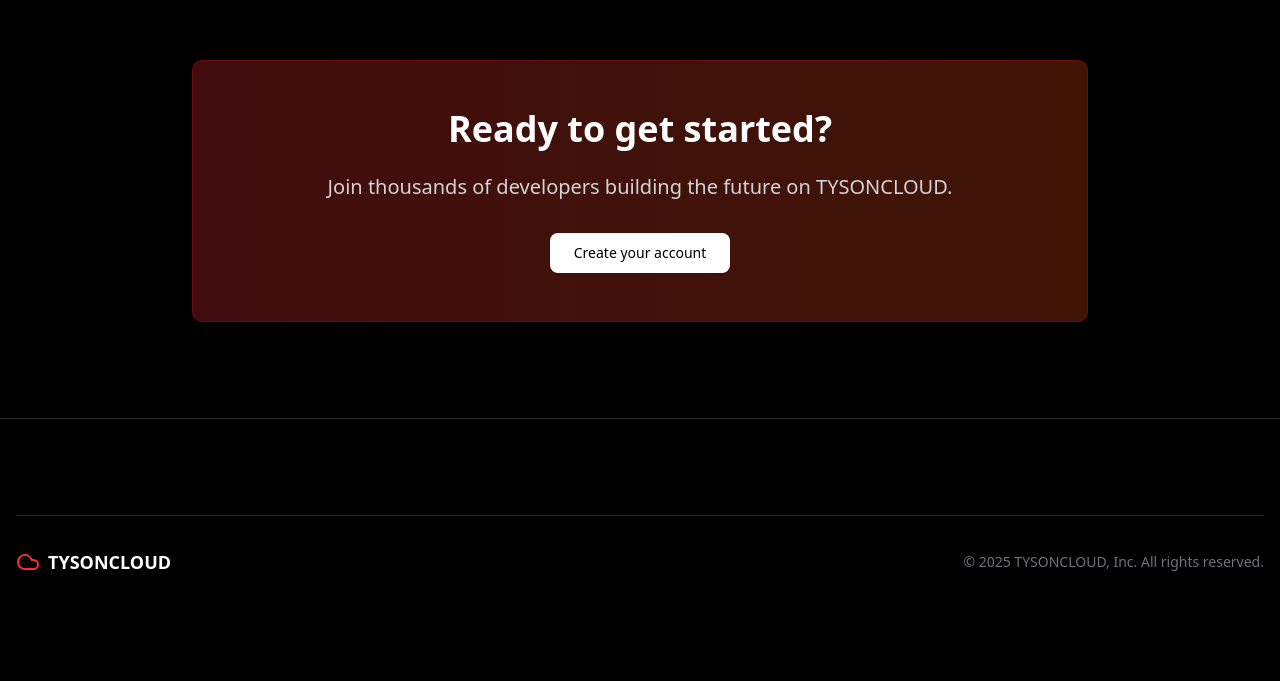
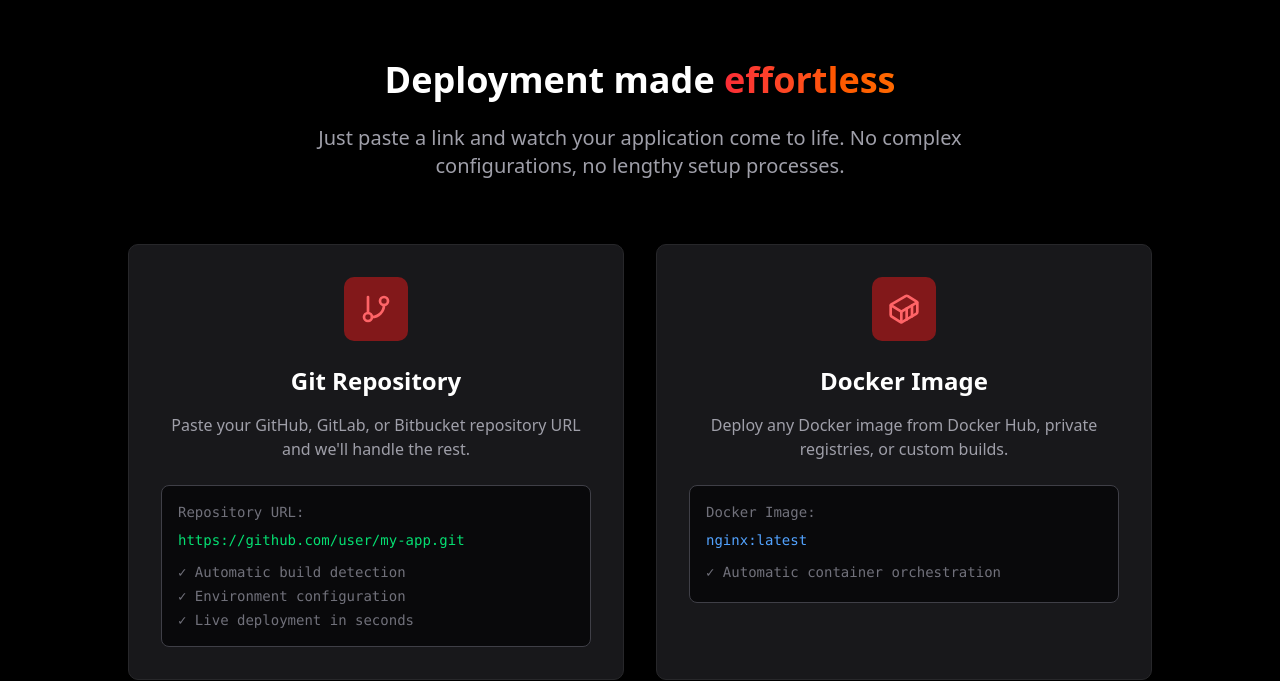
Before and after one commit to timmyjinks/TYSONCLOUD, a SvelteKit app: page / in a window 1280 px wide. Shown: the part 656-1337 px from the top of the page. Before the commit the page ends 1280 px from the top, so only its background shows below. Built offline with nearby package versions, Linux system fonts and the light colour scheme; no server answers.

Commit message:
Update dashboard

```diff
--- a/src/lib/components/DeploymentModals.svelte
+++ b/src/lib/components/DeploymentModals.svelte
@@ -170,18 +170,27 @@
 <!-- Delete Deployment Modal -->
 {#if deleteModalOpen && selectedDeployment}
 	<div class="fixed inset-0 z-50 flex items-center justify-center bg-black/50 p-4">
-		<div class="border-zinc-801 w-full max-w-md rounded-lg border bg-zinc-900 text-white">
+		<div class="w-full max-w-md rounded-lg border border-zinc-800 bg-zinc-900 text-white">
 			<div class="p-6">
 				<div class="mb-5 flex items-center justify-between">
 					<form action="?/delete" method="POST">
 						<p class="text-lg font-semibold">Are you sure?</p>
 						<input type="hidden" name="id" value={selectedDeployment.id} />
-						<button onclick={close} class="text-zinc-401 hover:text-white">Cancel</button>
+						<div class="flex gap-2 pt-4">
+							<button
+								type="button"
+								onclick={close}
+								class="rounded-md border border-zinc-700 bg-transparent px-4 py-2 text-zinc-400 hover:bg-zinc-800 hover:text-white"
+							>
+								Cancel
+							</button>
 							<button
 								type="submit"
 								class="rounded-md bg-red-600 px-4 py-2 text-white hover:bg-red-700"
-							>Delete Deployment</button
 							>
+								Delete Deployment
+							</button>
+						</div>
 					</form>
 				</div>
 			</div>
@@ -221,41 +230,38 @@
 					</div>
 					<p>{updateFormData.name}</p>
 
+					<div class="flex flex-col space-y-2">
+						<label class="block text-sm font-medium" for="envs"> Environment Variables </label>
 						<div class="space-y-2">
-						<label class="block text-sm font-medium" for="update-envs">
-							Environment Variables
-						</label>
-						<div class="space-y-2">
-							{#each updateFormData.envs as env, index}
+							{#each createFormData.envs as env, index}
 								<div class="flex gap-2">
 									<input
-										id={`update-env-key-${index}`}
+										id={`env-key-${index}`}
 										bind:value={env.key}
 										placeholder="KEY"
-										class="flex-1 rounded-md border border-zinc-700 bg-zinc-800 px-3 py-2 text-sm text-white placeholder:text-zinc-500"
+										class="w-full rounded-md border border-zinc-700 bg-zinc-800 px-2 py-2 text-sm text-white placeholder:text-zinc-500"
 									/>
 									<input
-										id={`update-env-value-${index}`}
+										id={`env-value-${index}`}
 										bind:value={env.value}
-										placeholder="value"
-										class="flex-1 rounded-md border border-zinc-700 bg-zinc-800 px-3 py-2 text-sm text-white placeholder:text-zinc-500"
+										placeholder="VALUE"
+										class="w-full rounded-md border border-zinc-700 bg-zinc-800 px-2 py-2 text-sm text-white placeholder:text-zinc-500"
 									/>
-									{#if updateFormData.envs.length > 1}
 									<button
 										type="button"
 										onclick={() =>
-												(updateFormData.envs = updateFormData.envs.filter((_, i) => i !== index))}
+											(createFormData.envs = createFormData.envs.filter((_, i) => i !== index))}
 										class="px-2 text-red-400 hover:text-red-300"
 									>
 										<X class="h-4 w-4" />
 									</button>
-									{/if}
 								</div>
+								<input type="hidden" name="env" value={JSON.stringify(createFormData.envs)} />
 							{/each}
 							<button
 								type="button"
 								onclick={() =>
-									(updateFormData.envs = [...updateFormData.envs, { key: '', value: '' }])}
+									(createFormData.envs = [...createFormData.envs, { key: '', value: '' }])}
 								class="flex items-center gap-1 text-sm text-red-400 hover:text-red-300"
 							>
 								<Plus class="h-3 w-3" />
--- a/src/routes/+page.svelte
+++ b/src/routes/+page.svelte
@@ -1,5 +1,5 @@
 <script lang="ts">
-	import { ArrowRight, Cloud, Database, Lock, Terminal, Zap } from '@lucide/svelte';
+	import { ArrowRight, Cloud, Upload, GitBranch, Container, Zap } from '@lucide/svelte';
 	import Button from '$lib/components/ui/button/button.svelte';
 </script>
 
@@ -34,37 +34,72 @@
 				for developers who demand more.
 			</p>
 			<div class="flex flex-col justify-center gap-4 sm:flex-row">
-				<a href="/signup"
-					><Button size="lg" class="bg-red-600 text-white hover:bg-red-700">Start for free</Button
-					></a
-				>
 				<Button
 					size="lg"
 					variant="outline"
 					class="border-zinc-700 bg-transparent text-white hover:bg-zinc-900"
 				>
-					View documentation <ArrowRight class="ml-2 h-4 w-4" />
+					View documentation (Coming soon...) <ArrowRight class="ml-2 h-4 w-4" />
 				</Button>
 			</div>
 		</div>
 	</section>
+	<section class="container mx-auto px-4 py-24">
+		<div class="mx-auto mb-16 max-w-4xl text-center">
+			<h2 class="mb-6 text-3xl font-bold md:text-4xl">
+				Deployment made{' '}
+				<span class="bg-gradient-to-r from-red-500 to-orange-500 bg-clip-text text-transparent">
+					effortless
+				</span>
+			</h2>
+			<p class="mx-auto max-w-2xl text-xl text-zinc-400">
+				Just paste a link and watch your application come to life. No complex configurations, no
+				lengthy setup processes.
+			</p>
+		</div>
 
-	<section class="container mx-auto px-4 py-24">
-		<div
-			class="mx-auto max-w-4xl rounded-lg border border-red-800/50 bg-gradient-to-r from-red-900/50 to-orange-900/50 p-8 text-center md:p-12"
-		>
-			<h2 class="mb-6 text-3xl font-bold md:text-4xl">Ready to get started?</h2>
-			<p class="mx-auto mb-8 max-w-2xl text-xl text-zinc-300">
-				Join thousands of developers building the future on TYSONCLOUD.
-			</p>
-			<a href="/signup"
-				><Button size="lg" class="bg-white text-black hover:bg-zinc-200">Create your account</Button
-				></a
+		<div class="mx-auto grid max-w-5xl gap-8 md:grid-cols-2">
+			<!-- Git Repository Deployment -->
+			<div
+				class="rounded-lg border border-zinc-800 bg-zinc-900 p-8 transition-colors hover:border-red-500/50"
 			>
+				<div class="mx-auto mb-6 flex h-16 w-16 items-center justify-center rounded-lg bg-red-900">
+					<GitBranch class="h-8 w-8 text-red-400" />
+				</div>
+				<h3 class="mb-4 text-center text-2xl font-bold">Git Repository</h3>
+				<p class="mb-6 text-center text-zinc-400">
+					Paste your GitHub, GitLab, or Bitbucket repository URL and we'll handle the rest.
+				</p>
+				<div class="rounded-md border border-zinc-700 bg-zinc-950 p-4 font-mono text-sm">
+					<div class="mb-2 text-zinc-500">Repository URL:</div>
+					<div class="text-green-400">https://github.com/user/my-app.git</div>
+					<div class="mt-3 mb-1 text-zinc-500">✓ Automatic build detection</div>
+					<div class="mb-1 text-zinc-500">✓ Environment configuration</div>
+					<div class="text-zinc-500">✓ Live deployment in seconds</div>
+				</div>
+			</div>
+
+			<!-- Docker Image Deployment -->
+			<div
+				class="rounded-lg border border-zinc-800 bg-zinc-900 p-8 transition-colors hover:border-red-500/50"
+			>
+				<div class="mx-auto mb-6 flex h-16 w-16 items-center justify-center rounded-lg bg-red-900">
+					<Container class="h-8 w-8 text-red-400" />
+				</div>
+				<h3 class="mb-4 text-center text-2xl font-bold">Docker Image</h3>
+				<p class="mb-6 text-center text-zinc-400">
+					Deploy any Docker image from Docker Hub, private registries, or custom builds.
+				</p>
+				<div class="rounded-md border border-zinc-700 bg-zinc-950 p-4 font-mono text-sm">
+					<div class="mb-2 text-zinc-500">Docker Image:</div>
+					<div class="text-blue-400">nginx:latest</div>
+					<div class="mt-3 mb-1 text-zinc-500">✓ Automatic container orchestration</div>
+				</div>
+			</div>
 		</div>
 	</section>
 
-	<footer class="container mx-auto border-t border-zinc-800 px-4 py-12">
+	<footer class="container mx-auto border-zinc-800 px-4 py-12">
 		<div
 			class="mt-12 flex flex-col items-center justify-between border-t border-zinc-800 pt-8 md:flex-row"
 		>
--- a/src/routes/dashboard/+page.server.ts
+++ b/src/routes/dashboard/+page.server.ts
@@ -30,7 +30,7 @@ export const actions = {
 
 		let env = {};
 		for (let i = 0; i < env_array.length; i++) {
-			env[env_array[i].key] = env_array[i].val;
+			env[env_array[i].key] = env_array[i].value;
 		}
 
 		const options = { timeout: 8000 };
--- a/src/routes/dashboard/+page.svelte
+++ b/src/routes/dashboard/+page.svelte
@@ -81,7 +81,11 @@
 							<div>
 								<h3 class="text-lg font-semibold">{deployment.name}</h3>
 								<div class="mt-1 flex items-center">
-									<span class="mr-2 inline-block h-2 w-2 rounded-full bg-green-500"></span>
+									{#if deployment.status == 'running'}
+										<span class="mr-2 inline-block h-2 w-2 rounded-full bg-green-500"></span>
+									{:else}
+										<span class="mr-2 inline-block h-2 w-2 rounded-full bg-red-500"></span>
+									{/if}
 									<span class="text-sm text-zinc-400 capitalize">{deployment.status}</span>
 								</div>
 							</div>
@@ -113,8 +117,8 @@
 						</div>
 
 						<div class="flex justify-between text-xs text-zinc-500">
-							<span>Last deployed {deployment.lastDeployed}</span>
-							<span>{deployment.region}</span>
+							<p>Last deployed</p>
+							<p>{new Date(deployment.last_deployed).toDateString()}</p>
 						</div>
 
 						<div class="mt-4 flex justify-between border-t border-zinc-800 pt-4">
```
Lines whose indentation alone changed are shown as unchanged.
